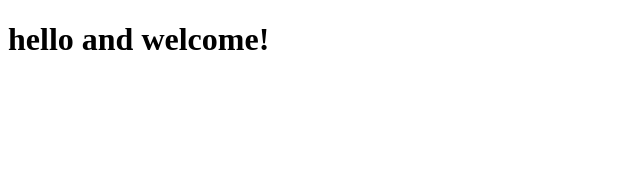
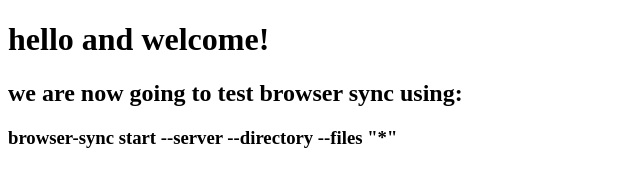
Before and after one commit to louiserplh/website_test, a plain HTML site: page index.html in a window 1280 px wide. Shown: the whole page, without its empty margins (0-640 px from the left). Drawn offline with Linux system fonts and the light colour scheme.

Commit message:
first use of browser sync

```diff
--- a/index.html
+++ b/index.html
@@ -5,5 +5,7 @@
 </head>
 <body>
 <h1>hello and welcome!</h1>
+<h2>we are now going to test browser sync using:</h2>
+<h3>browser-sync start --server --directory --files "*"</h3>
 </body>
 </html>
```
